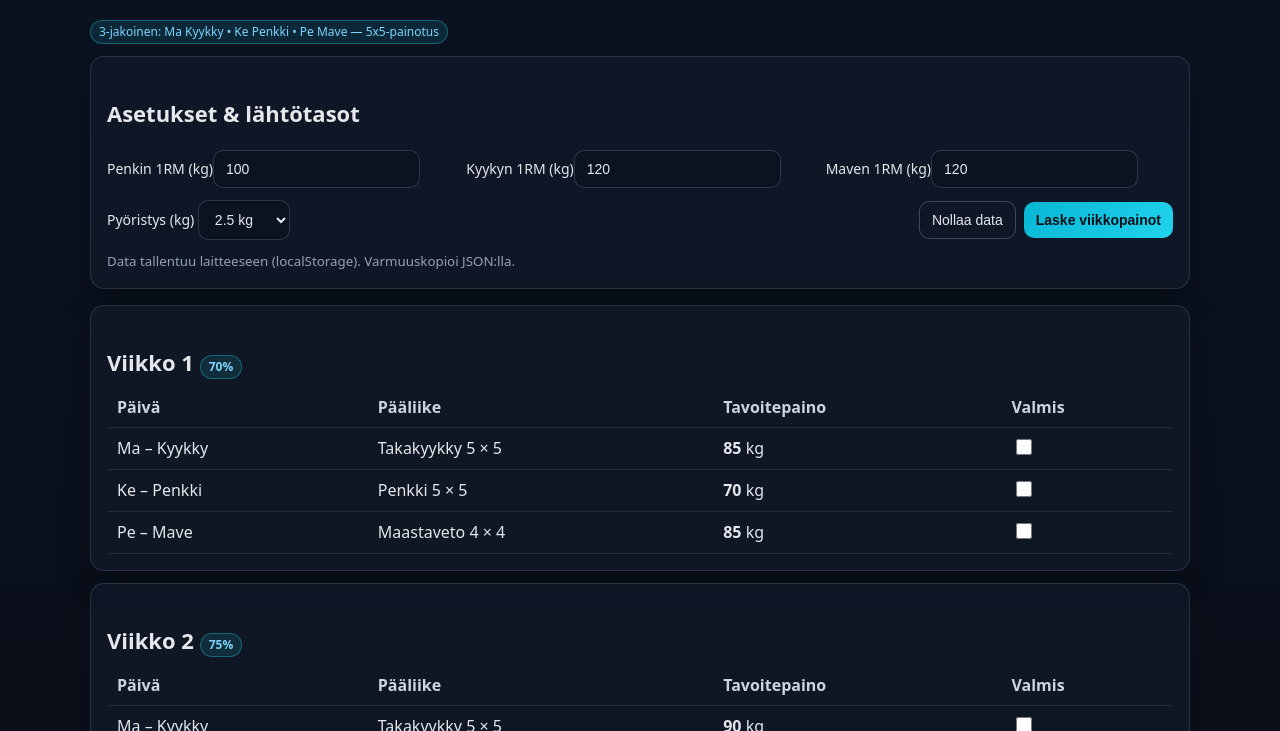
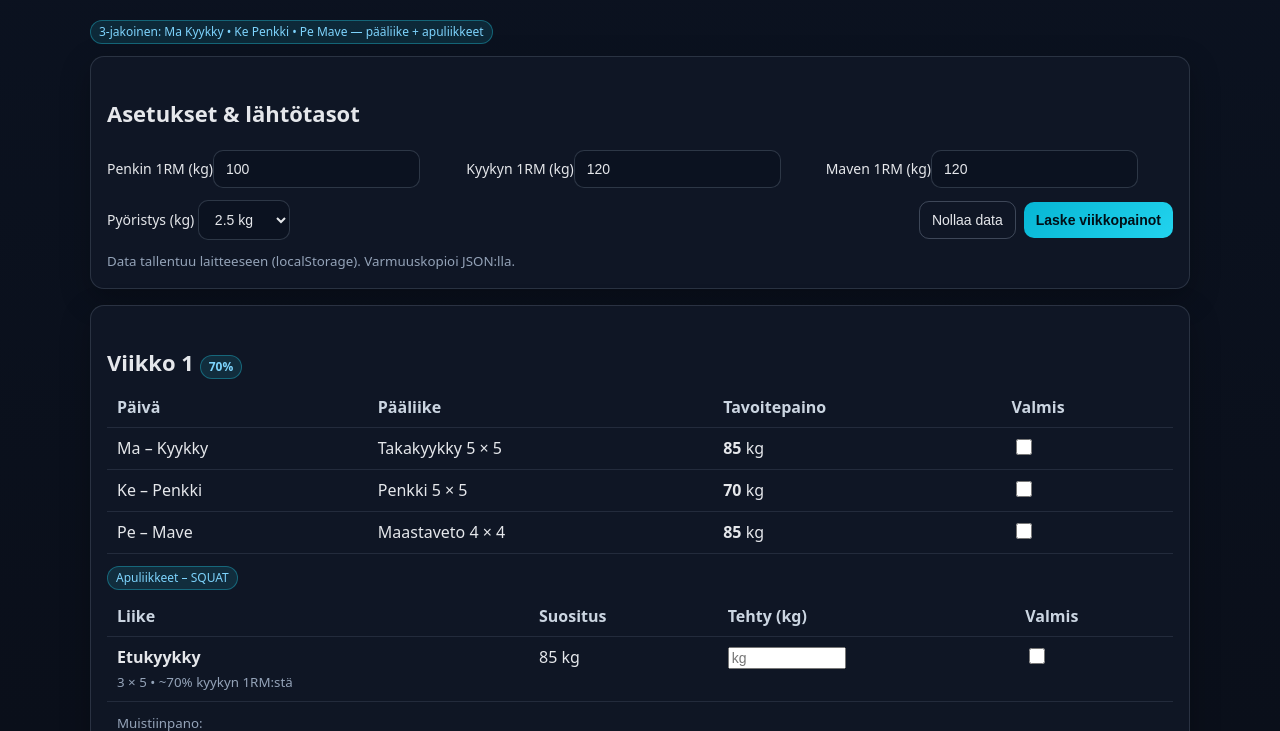
Before and after one commit to Mikko-Bergman/voima-pwa, a plain HTML site: page index.html in a window 1280 px wide. Shown: the part 69-800 px from the top of the page. Drawn offline with Linux system fonts and the light colour scheme.

Commit message:
Add files via upload

```diff
--- a/index.html
+++ b/index.html
@@ -9,14 +9,14 @@
   <link rel="apple-touch-icon" href="icons/icon-192.png">
   <title>Voimaohjelma – Treenipäiväkirja</title>
   <style>
-    :root{--bg:#0f172a;--card:#111827;--text:#e5e7eb;--muted:#94a3b8}
+    :root{--text:#e5e7eb;--muted:#94a3b8}
     html,body{height:100%}
     body{margin:0;background:linear-gradient(180deg,#0b1220,#0a0f1a);color:var(--text);font:16px/1.5 system-ui,-apple-system,Segoe UI,Roboto,Ubuntu,"Helvetica Neue",Arial}
     .wrap{max-width:1100px;margin:0 auto;padding:24px}
     h1{font-size:clamp(22px,3vw,30px);margin:0 0 8px}
     h2{font-size:clamp(18px,2.4vw,22px);margin:24px 0 8px}
     p,li,label,button,input,select{font-size:14px}
-    .card{background:rgba(17,24,39,.8);border:1px solid rgba(148,163,184,.2);border-radius:14px;padding:16px;box-shadow:0 10px 30px rgba(0,0,0,.25)}
+    .card{background:rgba(17,24,39,.85);border:1px solid rgba(148,163,184,.2);border-radius:14px;padding:16px;box-shadow:0 10px 30px rgba(0,0,0,.25)}
     .grid{display:grid;gap:12px}
     .grid-3{grid-template-columns:repeat(3,minmax(0,1fr))}
     .row{display:flex;gap:8px;flex-wrap:wrap;align-items:center}
@@ -27,19 +27,21 @@
     button.ghost{background:transparent;border-color:rgba(148,163,184,.35)}
     small{color:var(--muted)}
     table{width:100%;border-collapse:collapse}
-    th,td{padding:8px 10px;border-bottom:1px solid rgba(148,163,184,.15);text-align:left}
+    th,td{padding:8px 10px;border-bottom:1px solid rgba(148,163,184,.15);text-align:left;vertical-align:top}
     th{color:#cbd5e1;font-weight:600}
     tr.done td{opacity:.65;text-decoration:line-through}
     .pill{display:inline-block;padding:2px 8px;border-radius:999px;background:rgba(34,211,238,.12);border:1px solid rgba(34,211,238,.35);color:#7dd3fc;font-size:12px}
     .right{display:flex;gap:8px;align-items:center;margin-left:auto}
     .footer{opacity:.8;margin-top:16px;display:flex;justify-content:space-between;gap:8px;flex-wrap:wrap}
     textarea{width:100%;min-height:80px}
+    .subhead{margin-top:10px;margin-bottom:6px}
+    .w80{width:110px}
   </style>
 </head>
 <body>
   <div class="wrap">
     <h1>Voimaohjelma – sähköinen treenipäiväkirja (8 viikkoa)</h1>
-    <p class="pill">3-jakoinen: Ma Kyykky • Ke Penkki • Pe Mave — 5x5-painotus</p>
+    <p class="pill">3-jakoinen: Ma Kyykky • Ke Penkki • Pe Mave — pääliike + apuliikkeet</p>
 
     <div class="card grid">
       <h2>Asetukset & lähtötasot</h2>
@@ -79,7 +81,7 @@
     </div>
 
     <div class="footer">
-      <small>Ohje: 5x5 pääliikkeissä, lisää painoa 2.5–5 kg kun kaikki sarjat sujuvat. Mave: 4x4 → 5x3 → 6x2.</small>
+      <small>Ohje: lisää pääliikkeissä 2.5–5 kg kun kaikki sarjat sujuvat. Apuliikkeet: nosta maltillisesti (1–2.5 kg) tai lisää toistoja.</small>
       <small>PWA – toimii offline</small>
     </div>
   </div>
@@ -88,54 +90,189 @@
 if ('serviceWorker' in navigator) {
   window.addEventListener('load', () => navigator.serviceWorker.register('./sw.js').catch(()=>{}));
 }
+
 const PCTS = [70, 75, 77.5, 80, 82.5, 85, 87.5, 90];
-const STORE_KEY = 'voima_diary_v1';
+const STORE_KEY = 'voima_diary_v2';
+
 const loadState = () => { try { return JSON.parse(localStorage.getItem(STORE_KEY)) || {}; } catch(e){ return {}; } };
 const saveState = (st) => localStorage.setItem(STORE_KEY, JSON.stringify(st));
+
 let state = loadState();
 if (!state.rms){ state.rms = { bench:100, squat:120, dead:120 }; }
 if (!state.rounding){ state.rounding = 2.5; }
 if (!state.completed){ state.completed = {}; }
+if (!state.accessory){ state.accessory = {}; }
 if (!state.notes){ state.notes = ''; }
+
 const roundTo = (x, step) => Math.round(x/step)*step;
 const pct = (x,p) => x*p/100;
 const dlScheme = (w) => (w<=2?'4 × 4':(w<=4?'5 × 3':'6 × 2'));
+
 const rmBench = document.getElementById('rmBench');
 const rmSquat = document.getElementById('rmSquat');
 const rmDead  = document.getElementById('rmDead');
 const rounding = document.getElementById('rounding');
 const plan = document.getElementById('plan');
 const notes = document.getElementById('notes');
+
 rmBench.value = state.rms.bench; rmSquat.value = state.rms.squat; rmDead.value = state.rms.dead;
 rounding.value = String(state.rounding); notes.value = state.notes;
+
 notes.addEventListener('input', ()=>{ state.notes = notes.value; saveState(state); });
-document.getElementById('reset').onclick = ()=>{ if (confirm('Nollataanko kaikki tallennettu data?')){ localStorage.removeItem(STORE_KEY); location.reload(); } };
-document.getElementById('recalc').onclick = ()=>{ state.rms = { bench:+rmBench.value, squat:+rmSquat.value, dead:+rmDead.value }; state.rounding = +rounding.value; saveState(state); render(); };
-document.getElementById('export').onclick = ()=>{ const blob=new Blob([JSON.stringify(state,null,2)],{type:'application/json'}); const url=URL.createObjectURL(blob); const a=document.createElement('a'); a.href=url; a.download='treenipaivakirja.json'; a.click(); URL.revokeObjectURL(url); };
-document.getElementById('importFile').addEventListener('change',(e)=>{ const f=e.target.files[0]; if(!f) return; const r=new FileReader(); r.onload=()=>{ try{ state=JSON.parse(r.result); saveState(state); render(); }catch{ alert('Virhe: ei voitu lukea tiedostoa.'); } }; r.readAsText(f); });
-const setDone=(w,k,v)=>{ state.completed[w]=state.completed[w]||{}; state.completed[w][k]=v; saveState(state); };
-const isDone=(w,k)=>!!(state.completed?.[w]?.[k]);
-function rowHtml(w,k,day,main,kg){ const id=`w${w}_${k}`; return `<tr data-id="${id}"><td>${day}</td><td>${main}</td><td><b>${kg}</b> kg</td><td><input id="${id}" type="checkbox"></td></tr>`; }
+
+document.getElementById('reset').onclick = ()=>{
+  if (confirm('Nollataanko kaikki tallennettu data?')){ localStorage.removeItem(STORE_KEY); location.reload(); }
+};
+document.getElementById('recalc').onclick = ()=>{
+  state.rms = { bench:+rmBench.value, squat:+rmSquat.value, dead:+rmDead.value };
+  state.rounding = +rounding.value;
+  saveState(state);
+  render();
+};
+
+document.getElementById('export').onclick = ()=>{
+  const blob=new Blob([JSON.stringify(state,null,2)],{type:'application/json'});
+  const url=URL.createObjectURL(blob);
+  const a=document.createElement('a'); a.href=url; a.download='treenipaivakirja.json'; a.click();
+  URL.revokeObjectURL(url);
+};
+document.getElementById('importFile').addEventListener('change',(e)=>{
+  const f=e.target.files[0]; if(!f) return;
+  const r=new FileReader();
+  r.onload=()=>{ try{ state=JSON.parse(r.result); saveState(state); render(); }catch{ alert('Virhe: ei voitu lukea tiedostoa.'); } };
+  r.readAsText(f);
+});
+
+function setDoneMain(w, key, val){
+  state.completed[w] = state.completed[w] || {};
+  state.completed[w][key] = val;
+  saveState(state);
+}
+function isDoneMain(w, key){ return !!(state.completed?.[w]?.[key]); }
+
+function getAcc(w, dayKey, accKey){
+  state.accessory[w] = state.accessory[w] || {};
+  state.accessory[w][dayKey] = state.accessory[w][dayKey] || {};
+  state.accessory[w][dayKey][accKey] = state.accessory[w][dayKey][accKey] || { kg:'', done:false, note:'' };
+  return state.accessory[w][dayKey][accKey];
+}
+function setAcc(w, dayKey, accKey, patch){
+  Object.assign(getAcc(w, dayKey, accKey), patch);
+  saveState(state);
+}
+
+const ACCESSORIES = {
+  squat: [
+    { key:'front', name:'Etukyykky', sets:'3 × 5', suggest:(rms,round)=> roundTo(pct(rms.squat,70),round), hint:'~70% kyykyn 1RM:stä' },
+    { key:'rdl',   name:'Romanian DL', sets:'3 × 8', suggest:(rms,round)=> roundTo(pct(rms.dead,60),round),  hint:'~60% maven 1RM:stä' },
+    { key:'calf',  name:'Pohkeet', sets:'3 × 15–20', suggest:()=> '', hint:'valitse sopiva' },
+  ],
+  bench: [
+    { key:'cgbp', name:'Kapea penkki', sets:'3 × 5', suggest:(rms,round)=> roundTo(pct(rms.bench,70),round), hint:'~70% penkin 1RM:stä' },
+    { key:'ohp',  name:'Pystypunnerrus', sets:'3 × 6–8', suggest:(rms,round)=> roundTo(pct(rms.bench,55),round), hint:'~55% penkin 1RM:stä (suuntaa-antava)' },
+    { key:'dips', name:'Dippi', sets:'3 × 8–10', suggest:()=> '', hint:'lisäpaino jos helppo' },
+  ],
+  dead: [
+    { key:'row',  name:'Kulmasoutu', sets:'3 × 6–8', suggest:()=> '', hint:'raskas, hyvä tekniikka' },
+    { key:'pull', name:'Leuanveto', sets:'4 × max / 4 × 5', suggest:()=> '', hint:'lisäpaino jos helppo' },
+    { key:'core', name:'Keskivartalo', sets:'3 × 15', suggest:()=> '', hint:'esim. ab wheel / rutistus' },
+  ]
+};
+
+function rowMainHtml(w,k,day,main,kg){
+  const id=`w${w}_${k}`;
+  return `<tr data-id="${id}"><td>${day}</td><td>${main}</td><td><b>${kg}</b> kg</td><td><input id="${id}" type="checkbox"></td></tr>`;
+}
+
+function renderAccessoryTable(w, dayKey, rms, round){
+  const accs = ACCESSORIES[dayKey];
+  let rows = '';
+  for (const a of accs){
+    const accId = `a_${w}_${dayKey}_${a.key}`;
+    const sug = a.suggest(rms, round);
+    const sugText = (sug === '' ? '—' : `${sug} kg`);
+    rows += `
+      <tr>
+        <td><b>${a.name}</b><br><small>${a.sets} • ${a.hint}</small></td>
+        <td>${sugText}</td>
+        <td><input class="w80" inputmode="decimal" pattern="[0-9.,]*" id="${accId}_kg" placeholder="kg"></td>
+        <td><input id="${accId}_done" type="checkbox"></td>
+      </tr>
+      <tr>
+        <td colspan="4"><small>Muistiinpano:</small><br><textarea id="${accId}_note" placeholder="esim. RPE, toistot, tekniikka…"></textarea></td>
+      </tr>`;
+  }
+  return `
+    <div class="subhead"><small class="pill">Apuliikkeet – ${dayKey.toUpperCase()}</small></div>
+    <table>
+      <thead><tr><th>Liike</th><th>Suositus</th><th>Tehty (kg)</th><th>Valmis</th></tr></thead>
+      <tbody>${rows}</tbody>
+    </table>`;
+}
+
+function bindAccessoryInputs(w, dayKey){
+  const accs = ACCESSORIES[dayKey];
+  for (const a of accs){
+    const accId = `a_${w}_${dayKey}_${a.key}`;
+    const st = getAcc(w, dayKey, a.key);
+
+    const kgEl = document.getElementById(`${accId}_kg`);
+    const doneEl = document.getElementById(`${accId}_done`);
+    const noteEl = document.getElementById(`${accId}_note`);
+
+    kgEl.value = st.kg ?? '';
+    doneEl.checked = !!st.done;
+    noteEl.value = st.note ?? '';
+
+    kgEl.addEventListener('input', ()=> setAcc(w,dayKey,a.key,{kg:kgEl.value}));
+    doneEl.addEventListener('change', ()=> setAcc(w,dayKey,a.key,{done:doneEl.checked}));
+    noteEl.addEventListener('input', ()=> setAcc(w,dayKey,a.key,{note:noteEl.value}));
+  }
+}
+
 function render(){
   plan.innerHTML='';
   const round=state.rounding||2.5, rms=state.rms;
+
   for(let w=1; w<=8; w++){
     const p=PCTS[w-1];
     const squatW=roundTo(pct(rms.squat,p),round), benchW=roundTo(pct(rms.bench,p),round), deadW=roundTo(pct(rms.dead,p),round);
+
     const card=document.createElement('div'); card.className='card';
-    const h=document.createElement('div'); h.className='row'; h.innerHTML=`<h2>Viikko ${w} <small class="pill">${p}%</small></h2>`; card.appendChild(h);
+    const h=document.createElement('div'); h.className='row';
+    h.innerHTML=`<h2>Viikko ${w} <small class="pill">${p}%</small></h2>`;
+    card.appendChild(h);
+
     const tbl=document.createElement('table');
     tbl.innerHTML=`<thead><tr><th>Päivä</th><th>Pääliike</th><th>Tavoitepaino</th><th>Valmis</th></tr></thead><tbody>
-      ${rowHtml(w,'squat','Ma – Kyykky','Takakyykky 5 × 5',squatW)}
-      ${rowHtml(w,'bench','Ke – Penkki','Penkki 5 × 5',benchW)}
-      ${rowHtml(w,'dead','Pe – Mave',`Maastaveto ${dlScheme(w)}`,deadW)}
+      ${rowMainHtml(w,'squat','Ma – Kyykky','Takakyykky 5 × 5',squatW)}
+      ${rowMainHtml(w,'bench','Ke – Penkki','Penkki 5 × 5',benchW)}
+      ${rowMainHtml(w,'dead','Pe – Mave',`Maastaveto ${dlScheme(w)}`,deadW)}
     </tbody>`;
-    card.appendChild(tbl); plan.appendChild(card);
+    card.appendChild(tbl);
+
+    const accWrap = document.createElement('div');
+    accWrap.innerHTML = `
+      ${renderAccessoryTable(w,'squat',rms,round)}
+      ${renderAccessoryTable(w,'bench',rms,round)}
+      ${renderAccessoryTable(w,'dead',rms,round)}
+    `;
+    card.appendChild(accWrap);
+
+    plan.appendChild(card);
+
     for(const k of ['squat','bench','dead']){
-      const id=`w${w}_${k}`; const cb=card.querySelector(`#${id}`); const tr=card.querySelector(`tr[data-id="${id}"]`);
-      cb.checked=isDone(w,k); tr.classList.toggle('done',cb.checked);
-      cb.addEventListener('change',()=>{ setDone(w,k,cb.checked); tr.classList.toggle('done',cb.checked); });
+      const id=`w${w}_${k}`;
+      const cb=card.querySelector(`#${id}`);
+      const tr=card.querySelector(`tr[data-id="${id}"]`);
+      cb.checked=isDoneMain(w,k);
+      tr.classList.toggle('done',cb.checked);
+      cb.addEventListener('change',()=>{ setDoneMain(w,k,cb.checked); tr.classList.toggle('done',cb.checked); });
     }
+
+    bindAccessoryInputs(w,'squat');
+    bindAccessoryInputs(w,'bench');
+    bindAccessoryInputs(w,'dead');
   }
 }
 render();
--- a/sw.js
+++ b/sw.js
@@ -1,4 +1,4 @@
-const CACHE='voima-pwa-v1';
+const CACHE='voima-pwa-v2';
 const ASSETS=['./','./index.html','./manifest.webmanifest','./icons/icon-192.png','./icons/icon-512.png'];
 self.addEventListener('install',e=>e.waitUntil((async()=>{const c=await caches.open(CACHE);await c.addAll(ASSETS);self.skipWaiting();})()));
 self.addEventListener('activate',e=>e.waitUntil((async()=>{const ks=await caches.keys();await Promise.all(ks.map(k=>k===CACHE?null:caches.delete(k)));self.clients.claim();})()));
```
